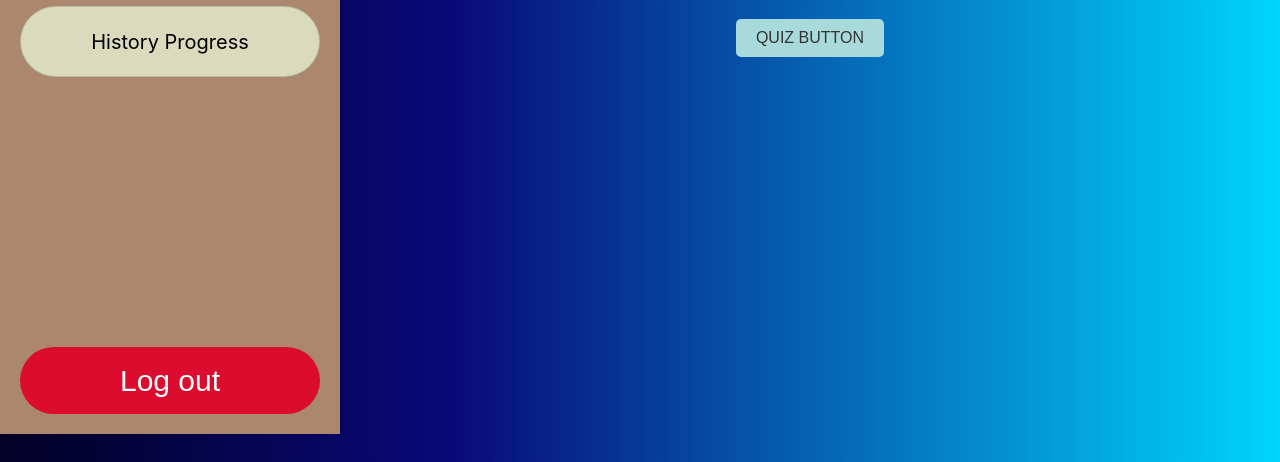
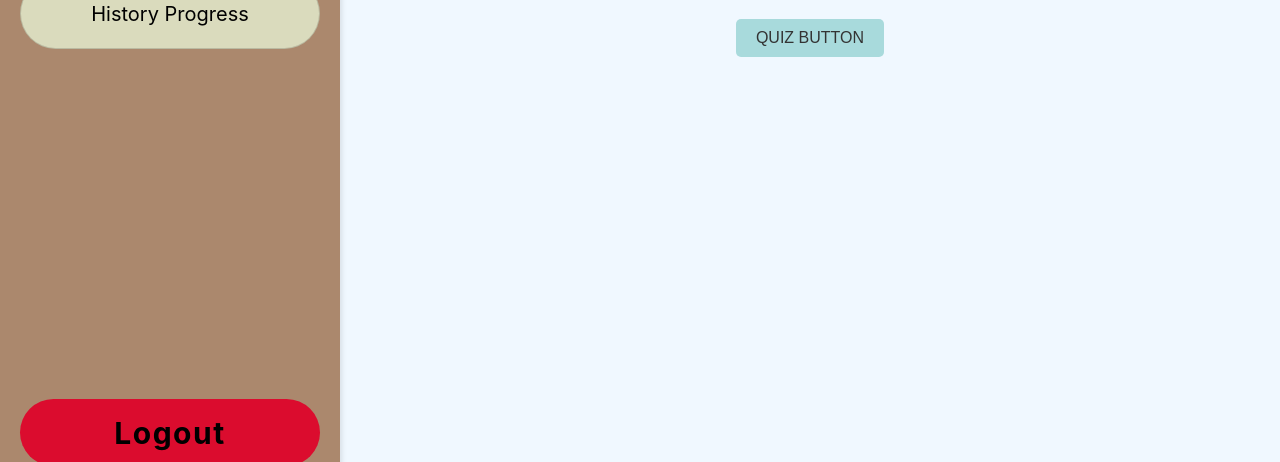
Before and after one commit to AgaRor/ITUCANO, a PHP site: page /mainmenu.php in a window 1280 px wide. Shown: the part 507-969 px from the top of the page. Run offline with PHP 8.4, Linux system fonts and the light colour scheme; the visitor is signed in with stand-in values (Sample User, id 1); tables that the repository leaves empty or names only in its code hold one stand-in row (values such as "Sample post"); grey boxes marked "Sample" are stand-in pictures.

Commit message:
Update mainmenu.php

```diff
--- a/mainmenu.php
+++ b/mainmenu.php
@@ -8,23 +8,23 @@ if (!isset($_SESSION['email'])) {
     exit();
 }
 
-$username = htmlspecialchars($_SESSION['firstname']);
-$icon = $_SESSION['selected_icon'] ?? 'icon/default.png'; //default icon if not selected
-
-
 // Fetch user data from the database
-$email = $_SESSION['email'];
-$sql = "SELECT firstName, icon_path FROM users WHERE email='$email'";
+$email = $_SESSION['email']; // Use email to fetch the user's data
+$sql = "SELECT username, icon_path FROM users WHERE email = '$email'";
 $result = $conn->query($sql);
 
 if ($result->num_rows > 0) {
     $row = $result->fetch_assoc();
-    $username = $row['firstName'];
-    $icon_path = $row['icon_path'];
+    $username = $row['username']; // Fetch the username from the database
+    $icon_path = $row['icon_path']; // Fetch the icon path from the database
 } else {
-    $username = "Username";
+    $username = "Guest"; // Default username if not found
     $icon_path = "icon/default.png"; // Default icon if not found
 }
+
+// Store the username in the session (optional, if you want to use it later)
+$_SESSION['username'] = $username;
+$_SESSION['selected_icon'] = $icon_path;
 ?>
 
 <!DOCTYPE html>
@@ -38,18 +38,19 @@ if ($result->num_rows > 0) {
         body {
             margin: 0;
             font-family: 'Arial', sans-serif;
-            background-color: #c01414;
+            background-color: aliceblue;
             color: #333;
+
         }
 
         .container {
             display: flex;
             min-height: 100vh;
-            height:100px;
+            height: 100px;
             justify-content: center;
             align-items: center;
-            background: rgb(2,0,36);
-            background: linear-gradient(90deg, rgba(2,0,36,1) 0%, rgba(9,9,121,1) 35%, rgba(0,212,255,1) 100%);
+            background-color: aliceblue;
+
             background-size: cover;
             background-position: center;
             background-repeat: no-repeat;
@@ -61,6 +62,7 @@ if ($result->num_rows > 0) {
         .sidebar {
             width: 300px;
             background-color: #ab886d;
+            opacity: 100%;
             padding: 20px;
             box-shadow: 2px 0 5px rgba(0, 0, 0, 0.1);
             text-align: center;
@@ -72,13 +74,13 @@ if ($result->num_rows > 0) {
             height: 70px;
             background-color: #6cd89e;
             border-radius: 50%;
-            margin: 30px auto 20px;
+            margin-bottom: 100px;
         }
 
         .sidebar h1 {
             text-align: center;
             font-size: 1.5em;
-            margin-bottom: 71px;
+            margin-bottom: 95px;
             color: #fff;
         }
 
@@ -110,18 +112,34 @@ if ($result->num_rows > 0) {
             align-items: center;
             justify-content: center;
             font-size: 30px;
-            color: #fff;
+            color: #000;
             background-color: #db0c2e;
             border: none;
             cursor: pointer;
+            text-align: center;
+            font-family: Inter;
+            font-style: normal;
+            font-weight: 700;
+            line-height: normal;
+            letter-spacing: 1.5px;
+            margin-top: 350px;
 
-            margin-top:270px;
+        }
+
+        #logout-button a {
+            color: #000;
+            text-decoration: none;
+            width: 100%;
+            height: 100%;
+            display: flex;
+            align-items: center;
+            justify-content: center;
         }
 
         #logout-button:hover {
-            background-color: rgb(200, 141, 141);
+            background-color: rgba(240, 5, 5, 0.49);
+            color: #fff;
         }
-
 
         .main-content {
             flex: 1;
@@ -153,8 +171,6 @@ if ($result->num_rows > 0) {
             transition: transform 0.3s ease, box-shadow 0.3s ease;
             width: 190px;
             height: 100px;
-
-
         }
 
         .games button:hover {
@@ -164,17 +180,14 @@ if ($result->num_rows > 0) {
 
         #ceb {
             background-image: url('img/CEB.png');
-
         }
 
         #Aba {
             background-image: url('img/ABAKA.png');
-
         }
 
         #Pag-bigkas {
             background-image: url('img/PAg.png');
-
         }
 
         .quiz-button {
@@ -193,7 +206,7 @@ if ($result->num_rows > 0) {
         }
 
         .user-icon {
-            margin-top:60px;
+            margin-top: 60px;
             width: 80px;
             height: 80px;
             border-radius: 50%;
@@ -208,13 +221,13 @@ if ($result->num_rows > 0) {
     <div class="container">
         <div class="sidebar">
             <!-- Display the profile icon dynamically -->
-           <img src="<?php echo $icon; ?>" alt="User Icon" class ="user-icon">
+            <img src="<?php echo $icon_path; ?>" alt="User Icon" class="user-icon">
             <!-- Display the username dynamically -->
             <h1><?php echo htmlspecialchars($username); ?></h1>
             <button class="menu-button">Account</button>
             <button class="menu-button">Lessons</button>
             <button class="menu-button">History Progress</button>
-            <button id="logout-button">Log out</button>
+            <button id="logout-button"> <a href="Login.php">Logout</a></button>
         </div>
         <div class="main-content">
             <div class="games">
```
